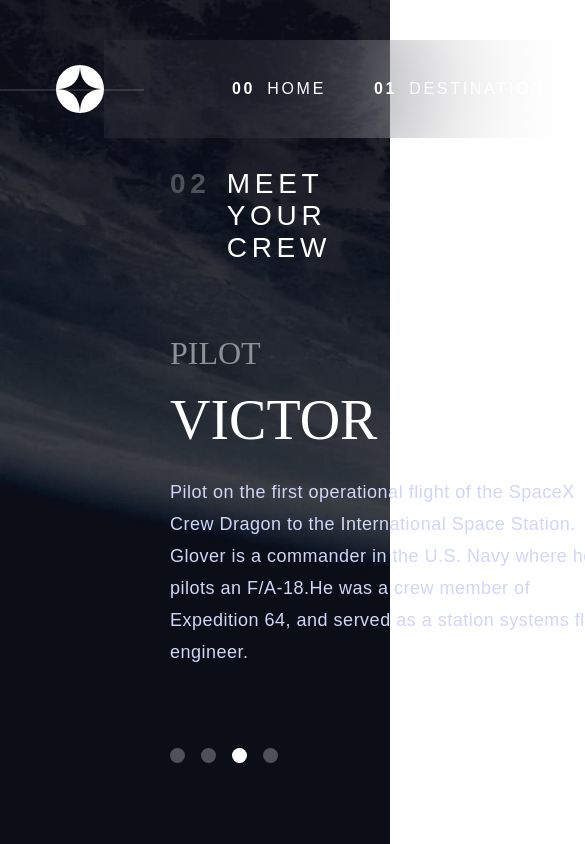
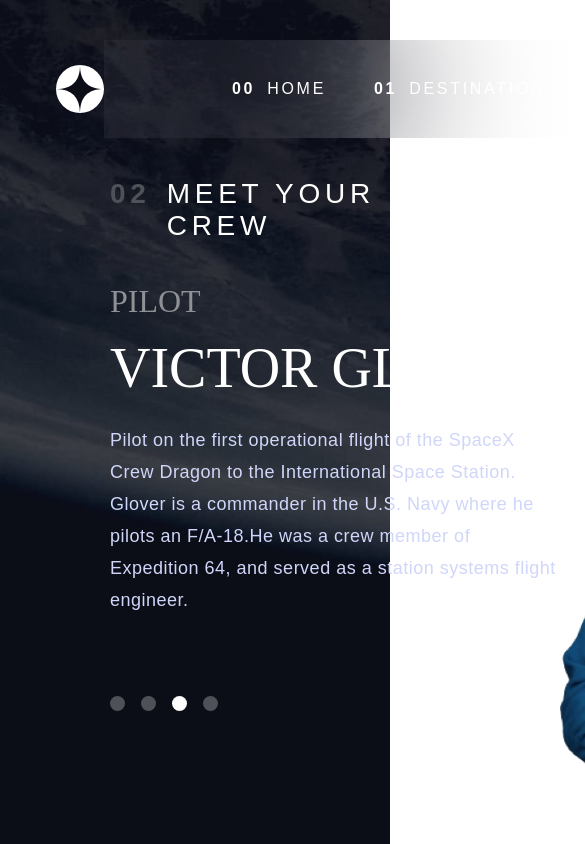
Before and after one commit to mmhosseinzadeh9190/space-tourism-website, a website built with Vite: page pages/crew/crew-pilot.html in a window 390 px wide. Shown: the top 844 px of the page, 585 px wide, since content can reach past the window. Built offline with nearby package versions, Linux system fonts and the light colour scheme.

Commit message:
chore: added responsive codes for max-width 1440px

```diff
--- a/assets/sass/_abstracts.scss
+++ b/assets/sass/_abstracts.scss
@@ -14,25 +14,52 @@
   src: url(../fonts/BarlowCondensed-Regular.ttf) format("truetype");
 }
 
-@mixin responsive($breakpoint) {
-  @if $breakpoint == mobile {
-    @media only screen and (max-width: 37.5em) {
-      @content;
-    } // 600px
+@media only screen and (max-width: 37.5em) {
+} // 600px
+
+@media only screen and (max-width: 56.25em) {
+} // 900px
+
+@media only screen and (max-width: 64em) {
+} // 1024px
+
+@media only screen and (max-width: 75em) {
+} // 1200px
+
+@media only screen and (max-width: 90em) {
+  .header__nav {
+    &::before {
+      display: none;
+    }
   }
-  @if $breakpoint == tablet-portrait {
-    @media only screen and (max-width: 56.25em) {
-      @content;
-    } // 900px
+
+  .guide-title {
+    margin-left: 11rem;
   }
-  @if $breakpoint == tablet-landscape {
-    @media only screen and (max-width: 75em) {
-      @content;
-    } // 1200px
+
+  .bg-container--destination-page,
+  .bg-container--crew-page,
+  .bg-container--technology-page {
+    gap: 4rem;
   }
-  @if $breakpoint == big-desktop {
-    @media only screen and (min-width: 112.5em) {
-      @content;
-    } // 1800
+
+  .section--destination {
+    gap: 4rem;
   }
-}
+
+  .section__container--crew {
+    padding: 0 7rem 0 11rem;
+  }
+
+  .crew-img img {
+    height: 54.5rem;
+  }
+
+  .tabs-box {
+    padding-left: 6rem;
+    gap: 4rem;
+  }
+} // 1440px
+
+@media only screen and (min-width: 112.5em) {
+} // 1800
--- a/assets/sass/_components.scss
+++ b/assets/sass/_components.scss
@@ -23,7 +23,7 @@
     content: "";
     display: block;
     height: 1px;
-    width: 50rem;
+    width: 47rem;
     background-color: var(--color-white);
     opacity: 0.25;
     position: absolute;
--- a/assets/sass/_layout.scss
+++ b/assets/sass/_layout.scss
@@ -15,6 +15,7 @@
   display: flex;
   align-items: flex-end;
   justify-content: space-around;
+  padding-bottom: 9rem;
 }
 
 .section {
--- a/assets/sass/main.scss
+++ b/assets/sass/main.scss
@@ -1,4 +1,3 @@
-@import "abstracts";
 @import "base";
 @import "components";
 @import "layout";
@@ -7,3 +6,6 @@
 @import "../../pages/destination/sass/destination.scss";
 @import "../../pages/crew/sass/crew.scss";
 @import "../../pages/technology/sass/technology.scss";
+
+// Because of responsive codes execute correctly, I put this import at the last line
+@import "abstracts";
```
Also changed, not shown: assets/css/style.css.
